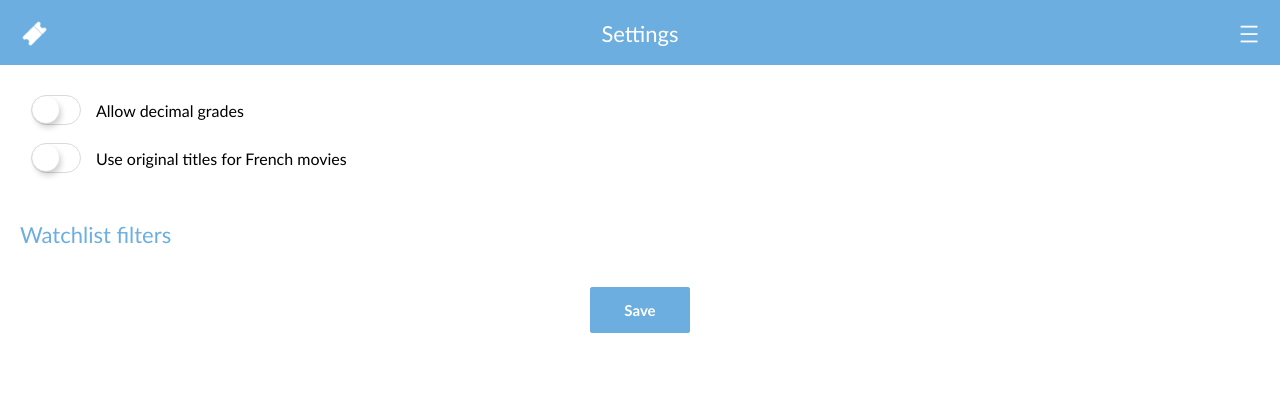
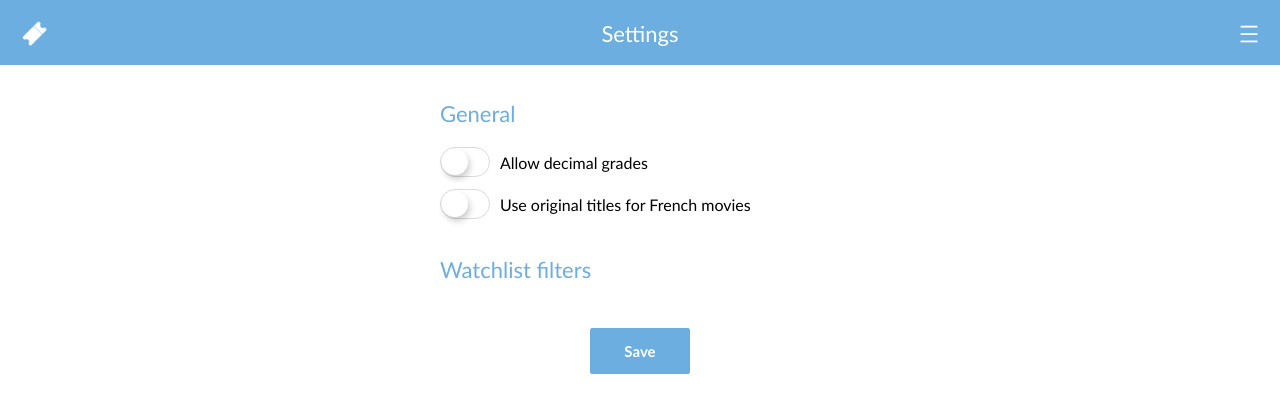
Before and after one commit to raphaelberly/journal, a Flask app: template app/templates/settings.html in a window 1280 px wide. Shown: the top 413 px of the page. Run offline with Flask 2, Linux system fonts and the light colour scheme; the template is opened without the code that fills it, so the values that code supplies are empty; parts of the project's set-up code (start-up, migrations or seed data) failed here and were passed over.

Commit message:
Design improvement on Settings page

```diff
--- a/app/static/css/settings.css
+++ b/app/static/css/settings.css
@@ -1,23 +1,39 @@
-
 .settings {
-    padding-top: 85px;
-    padding-top: calc(85px + constant(safe-area-inset-top));
-    padding-top: calc(85px + env(safe-area-inset-top));
-    padding-left: 20px;
-    padding-right: 20px;
-}
-
-.settings td {
-    padding: 5px;
+    padding-top: 100px;
+    padding-top: calc(100px + constant(safe-area-inset-top));
+    padding-top: calc(100px + env(safe-area-inset-top));
+    padding-right: 30px;
+    padding-left: 30px;
 }
 
 .settings table {
-    padding-bottom: 20px;
+    border-spacing: 0;
+    table-layout: fixed;
+    width: 100%;
+    max-width: 400px;
+}
+
+.settings td.switch {
+    padding-bottom: 12px;
+    width: 50px;
+}
+
+.settings td.caption {
+    padding-bottom: 12px;
+    padding-left: 10px;
+    width: 100%;
+}
+
+.settings table {
+    padding-bottom: 25px;
 }
 
 .settings h2 {
+    margin: 0 0 20px 0;
     text-align: left;
     color: 6caee0;
     font-size: 22px;
     font-weight:normal;
+    width: 100%;
+    max-width: 400px;
 }
--- a/app/static/css/switch.css
+++ b/app/static/css/switch.css
@@ -8,6 +8,8 @@ input.apple-switch {
   border: 1px solid #D9DADC;
   border-radius: 50px;
   box-shadow: inset -20px 0 0 0 #fff;
+  margin: 0px;
+  padding: 0px;
 }
 
 input.apple-switch:after {
--- a/app/templates/settings.html
+++ b/app/templates/settings.html
@@ -16,19 +16,21 @@
 {% endwith %}
 {% include 'base/alert.html' %}
 
+<center>
 <div class="settings">
 
 <form method="post">
 
+<h2>General</h2>
 <table>
-    <tr><td>
+    <tr><td class="switch">
         <input id="decimal_grades" name="decimal_grades" class="apple-switch" type="checkbox"{% if payload.decimal_grades %} checked{% endif %}>
-    </td><td>
+    </td><td class="caption">
         Allow decimal grades
     </td></tr>
-    <tr><td>
+    <tr><td class="switch">
         <input id="original_titles_fr" name="original_titles_fr" class="apple-switch" type="checkbox"{% if payload.original_titles_fr %} checked{% endif %}>
-    </td><td>
+    </td><td class="caption">
         Use original titles for French movies
     </td></tr>
 </table>
@@ -36,9 +38,9 @@
 <h2>Watchlist filters</h2>
 <table>
     {% for provider in payload.providers %}
-    <tr><td>
+    <tr><td class="switch">
         <input id="{{ provider }}" name="{{ provider }}" class="apple-switch" type="checkbox"{% if payload.providers[provider] %} checked{% endif %}>
-    </td><td>
+    </td><td class="caption">
         {{ payload.provider_names[provider] }}
     </td></tr>
     {% endfor %}
@@ -49,6 +51,7 @@
 </form>
 
 </div>
+</center>
 
 </body>
 </html>
```
